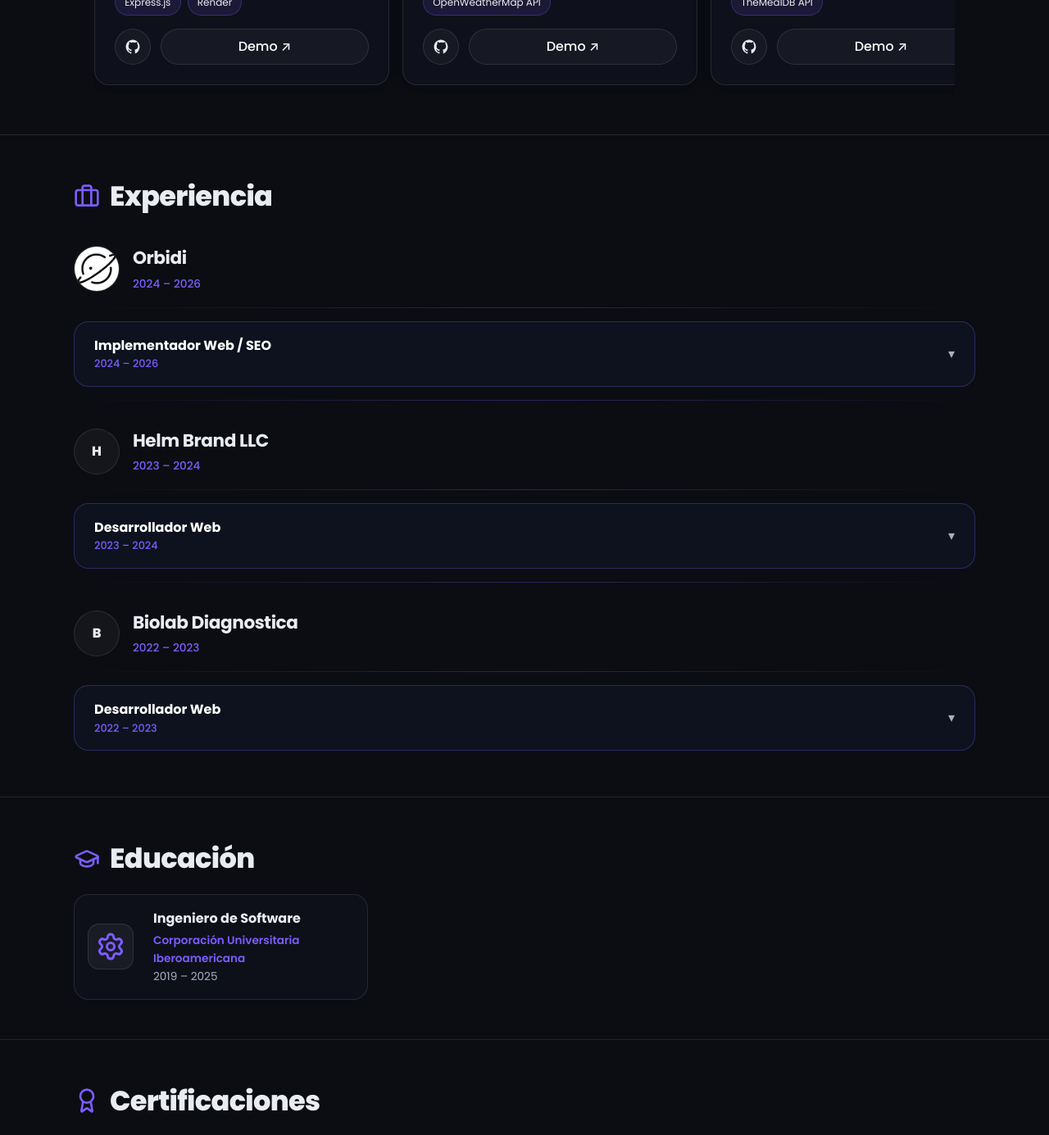
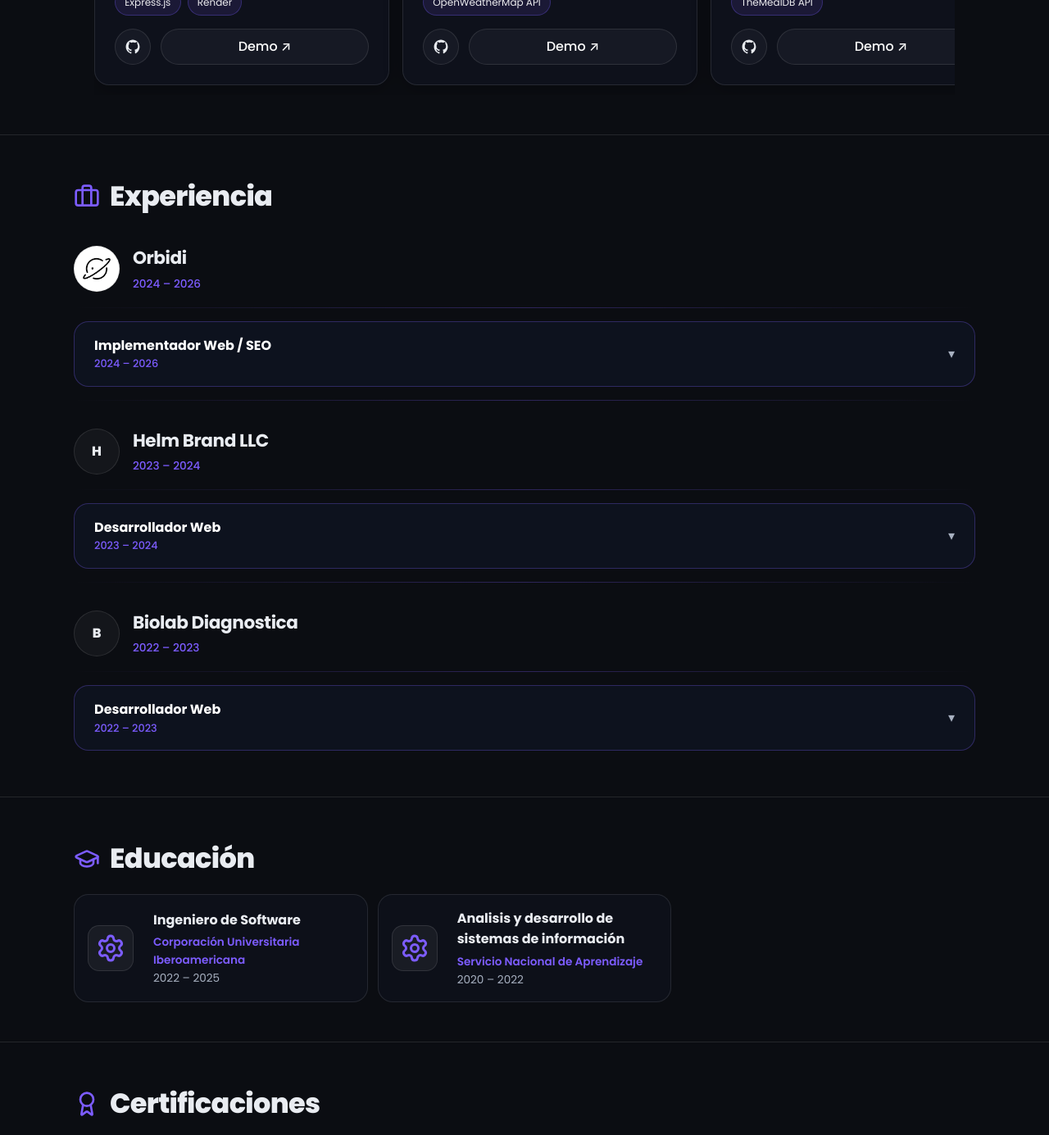
Before and after one commit to Juan2033/CV, a React (Vite) app: page / in a window 1280 px wide. Shown: the part 2348-3733 px from the top of the page at 82% size. Built offline with nearby package versions, Linux system fonts and the light colour scheme.

Commit message:
refactor: optimización de código y mejoras de diseño UI/UX

```diff
--- a/src/App.css
+++ b/src/App.css
@@ -486,10 +486,15 @@
   background: rgba(255, 255, 255, 0.04);
   font-weight: 800;
 }
+.exp__logo:has(.exp__logoImg) {
+  background: #fff;
+  border-color: rgba(0, 0, 0, 0.08);
+}
 .exp__logoImg {
   width: 100%;
   height: 100%;
-  object-fit: cover;
+  padding: 8px;
+  object-fit: contain;
 }
 .exp__company {
   font-size: var(--fs-h3);
--- a/src/data/resume.js
+++ b/src/data/resume.js
@@ -185,9 +185,16 @@
   {
     title: "Ingeniero de Software",
     institution: "Corporación Universitaria Iberoamericana",
-    dates: "2019 – 2025",
+    dates: "2022 – 2025",
     logo: Settings,
   },
+  {
+    title: "Analisis y desarrollo de sistemas de información",
+    institution: "Servicio Nacional de Aprendizaje",
+    dates: "2020 – 2022",
+    logo: Settings,
+  },
+
 ];
 
 export const certifications = [
```
